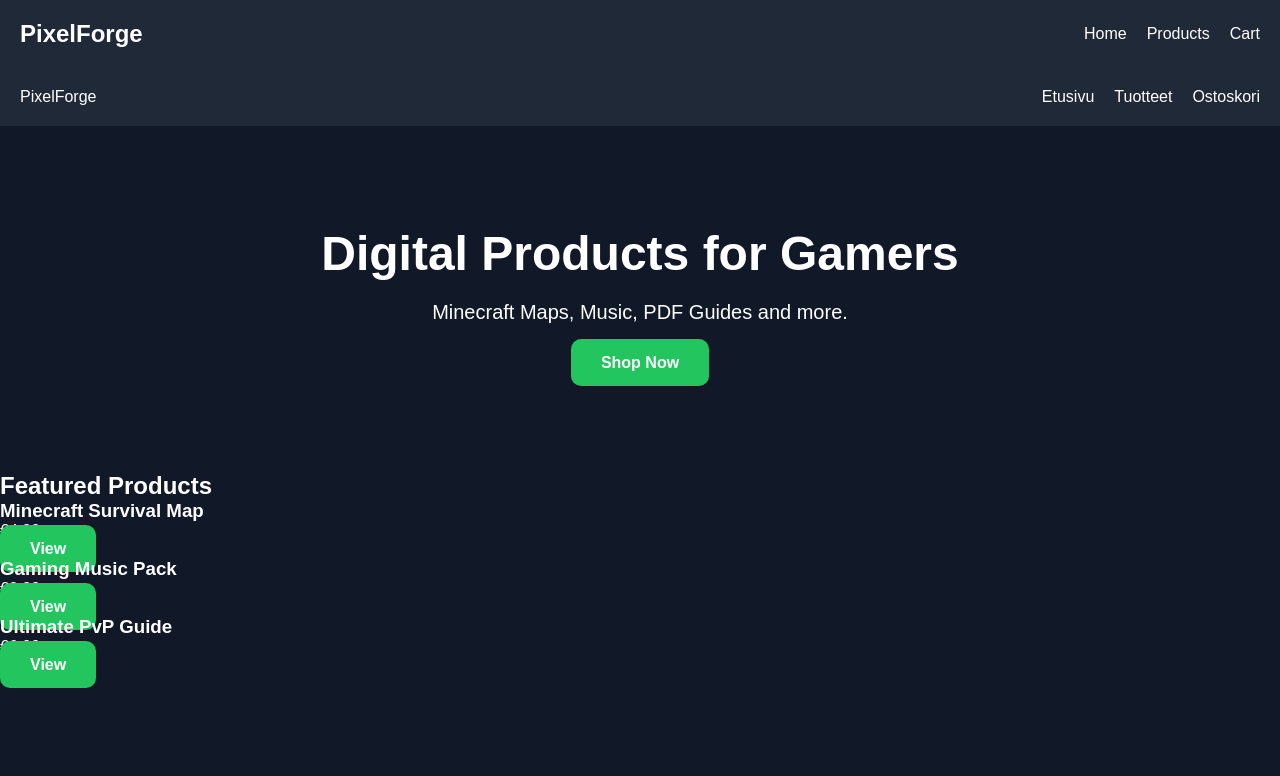
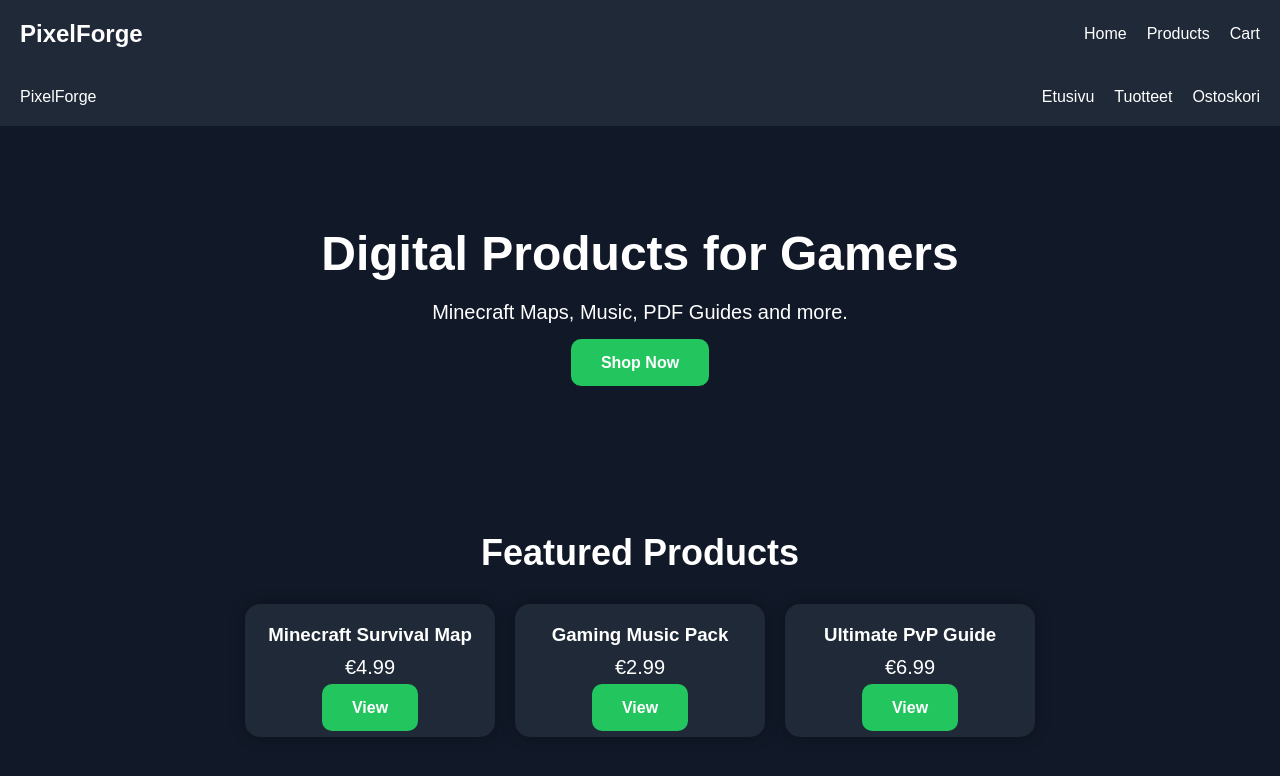
Before and after one commit to sixten-a/pixelforge, a plain HTML site: page index.html in a window 1280 px wide. Drawn offline with Linux system fonts and the light colour scheme.

Commit message:
site upd

```diff
--- a/css/style.css
+++ b/css/style.css
@@ -59,3 +59,36 @@ nav a {
 .button:hover {
     background: #16a34a;
 }
+.featured {
+    padding: 60px 20px;
+    text-align: center;
+}
+
+.featured h2 {
+    font-size: 36px;
+    margin-bottom: 30px;
+}
+
+.products {
+    display: flex;
+    justify-content: center;
+    gap: 20px;
+    flex-wrap: wrap;
+}
+
+.card {
+    background: #1f2937;
+    padding: 20px;
+    border-radius: 15px;
+    width: 250px;
+    box-shadow: 0 0 15px rgba(0,0,0,0.3);
+}
+
+.card h3 {
+    margin-bottom: 10px;
+}
+
+.card p {
+    margin-bottom: 20px;
+    font-size: 20px;
+}
```
